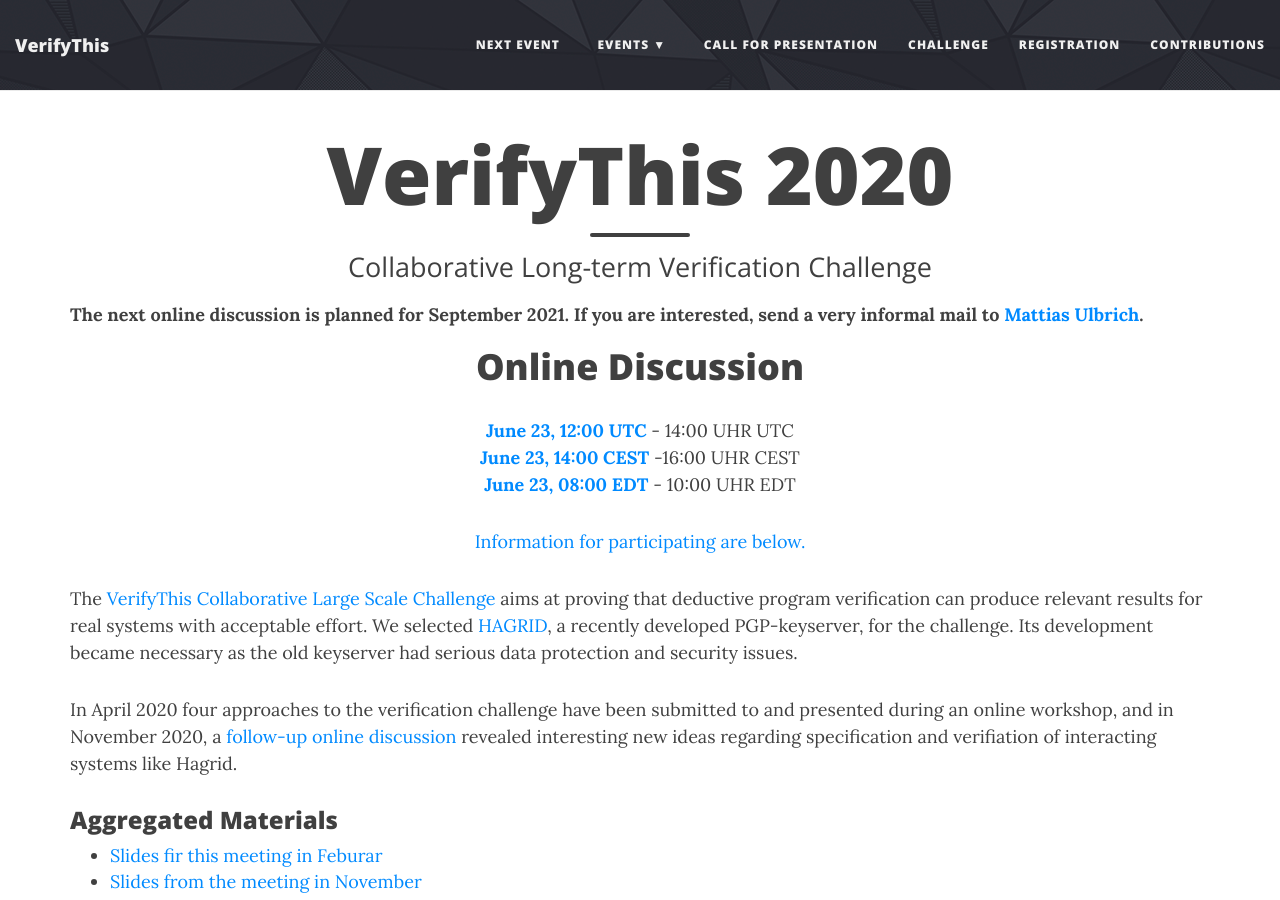
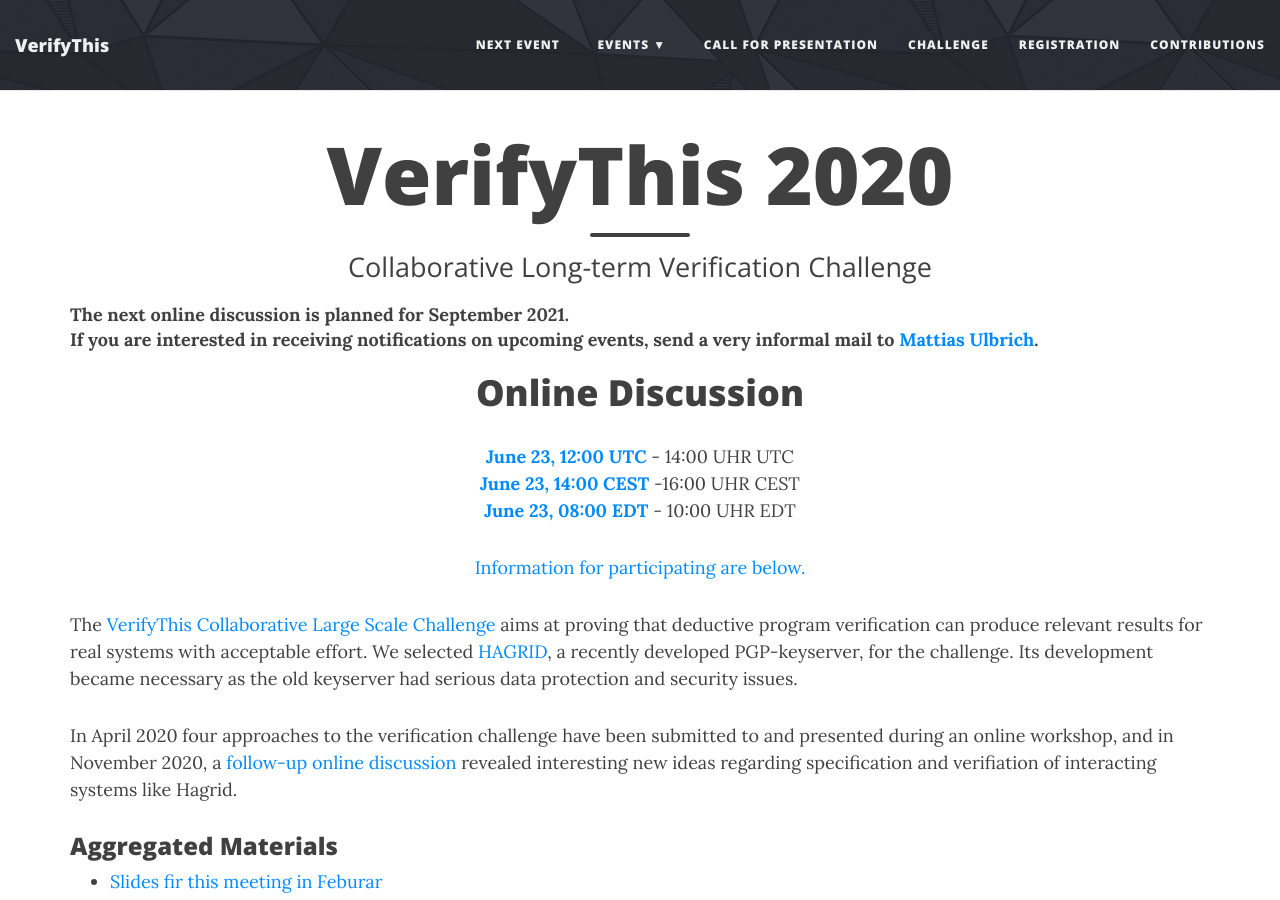
Before and after one commit to verifythis/verifythis.github.io, a Jekyll site: the page built from online-event-june.html, in a window 1280 px wide and 900 px high. Built offline with Jekyll 4.4.1, drawn with Linux system fonts in a browser that asks for light colours.

Commit message:
comment for setp

```diff
--- a/online-event-june.html
+++ b/online-event-june.html
@@ -4,7 +4,7 @@
 subtitle: Collaborative Long-term Verification Challenge
 ---
 
-<strong>The next online discussion is planned for September 2021. If you are interested, send a very informal mail to <a href="mailto:ulbrich@kit.edu">Mattias Ulbrich</a>.</strong>
+<strong>The next online discussion is planned for September 2021.<br> If you are interested in receiving notifications on upcoming events, send a very informal mail to <a href="mailto:ulbrich@kit.edu">Mattias Ulbrich</a>.</strong>
 
 <center>
   <h1>Online Discussion</h1>
```
